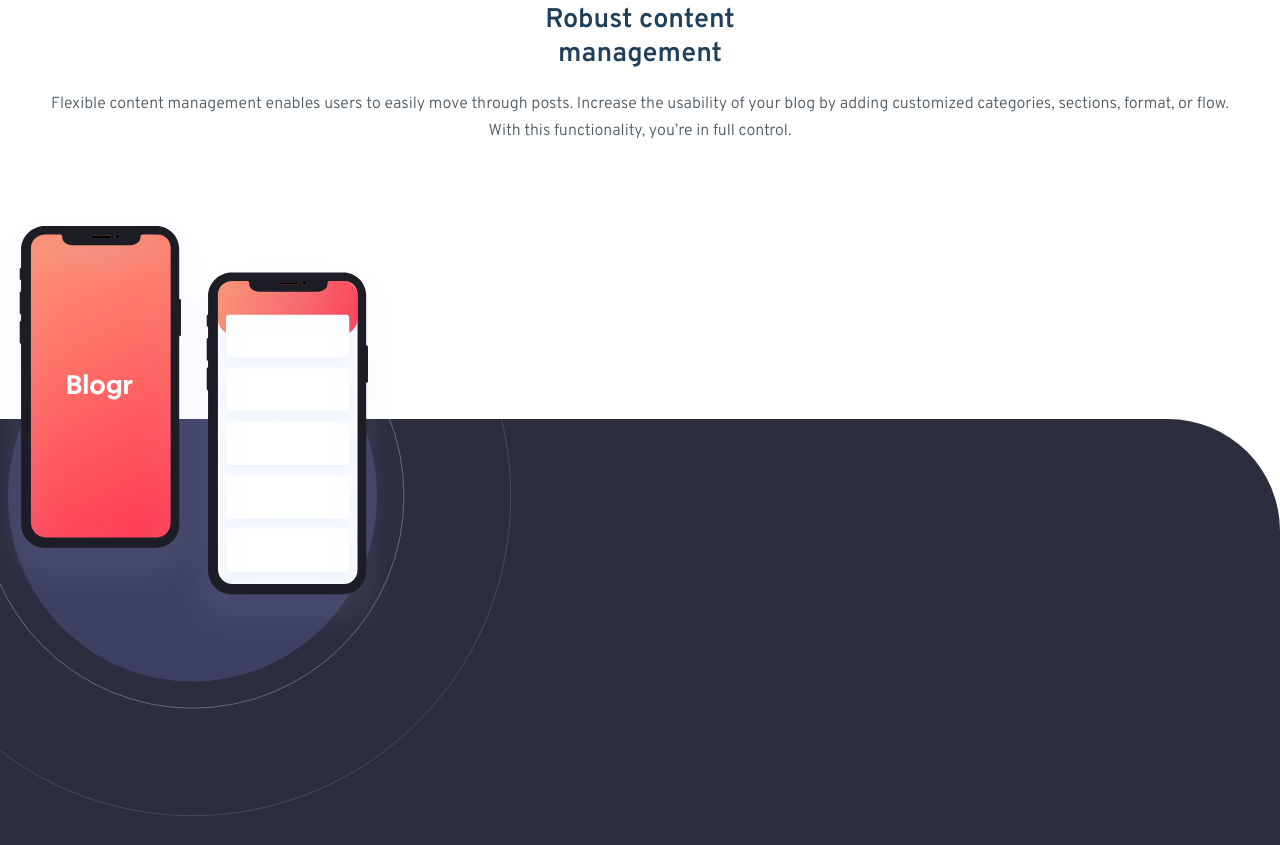
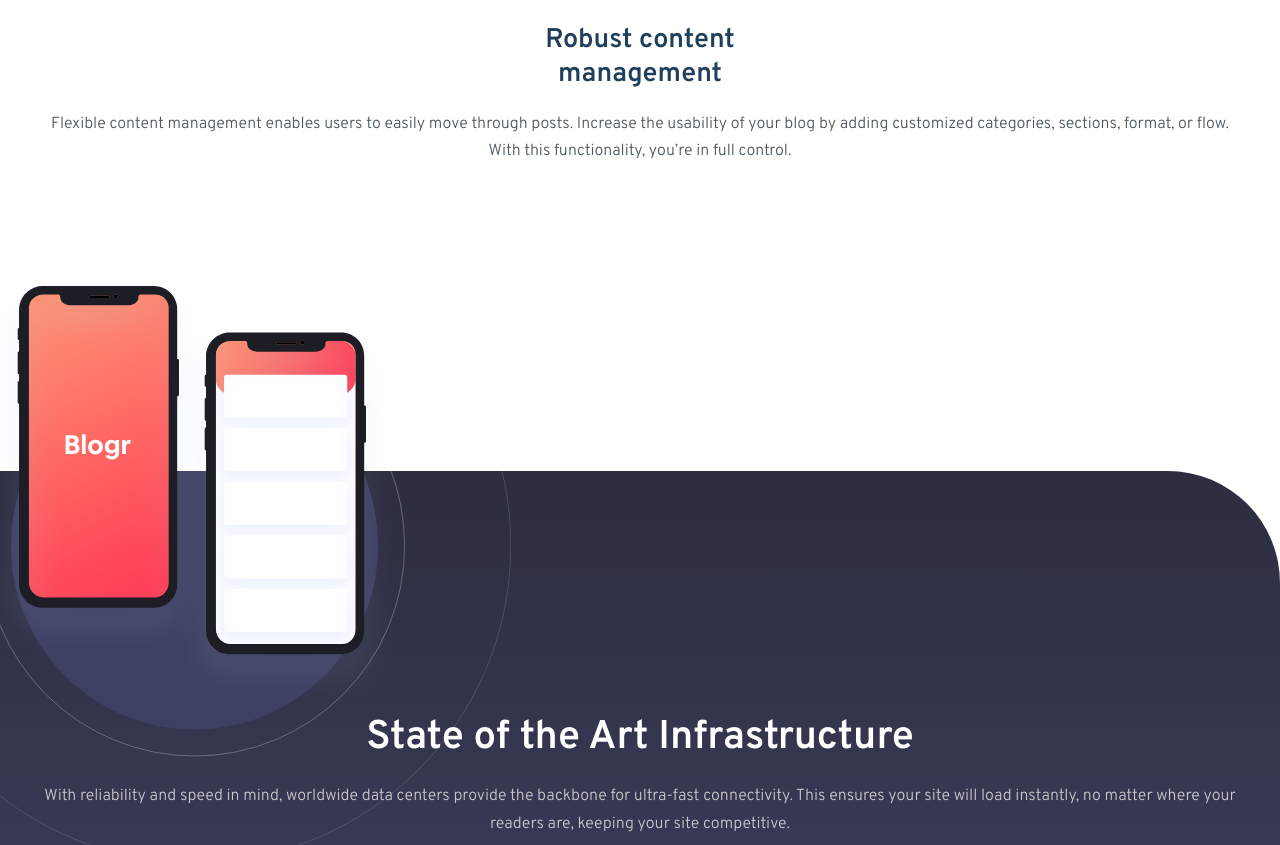
Before and after one commit to ebukaharry/Blogr, a plain HTML site: page index.html in a window 1280 px wide. Shown: the part 1475-2320 px from the top of the page. Drawn offline with Linux system fonts and the light colour scheme.

Commit message:
initial commit

```diff
--- a/index.html
+++ b/index.html
@@ -21,7 +21,7 @@
 </head>
 <body>
   <div class="container">
-    <div class="svg-bg">
+    <div class="svg-bg">z
       <nav id="top-nav">
         <h1>
           <a href="#" class="logo"><img src="/images/logo.svg" alt=""></a>
@@ -127,8 +127,27 @@
         </div>
       </section>
       <img src="/images/illustration-phones.svg" class="phones" alt="">
+      <div class="state-of">
+        <h1>State of the Art Infrastructure</h1>
+        <p>With reliability and speed in mind, worldwide data centers provide the backbone for ultra-fast connectivity.
+          This ensures your site will load instantly, no matter where your readers are, keeping your site competitive.</p>
+      </div>
   </div>
 
+  <div class="free-open">
+    <img src="./images/illustration-laptop-desktop.svg" class="laptop desktop" alt="">
+    <h1>Free, open, simple</h1>
+    <p>Blogr is a free and open source application backed by a large community of helpful developers. It supports
+      features such as code syntax highlighting, RSS feeds, social media integration, third-party commenting tools,
+      and works seamlessly with Google Analytics. The architecture is clean and is relatively easy to learn.</p>
+
+      <div class="tooling">
+         <h1>Powerful tooling</h1>
+      <p>Batteries included. We built a simple and straightforward CLI tool that makes customization and deployment a breeze, but
+        capable of producing even the most complicated sites.</p>
+      </div>
+
+  </div>
   Product
 
   Overview
@@ -144,26 +163,6 @@
   Blog
   Careers
 
-
-
-
-
-
-
-
-
-  State of the Art Infrastructure
-  With reliability and speed in mind, worldwide data centers provide the backbone for ultra-fast connectivity.
-  This ensures your site will load instantly, no matter where your readers are, keeping your site competitive.
-
-  Free, open, simple
-  Blogr is a free and open source application backed by a large community of helpful developers. It supports
-  features such as code syntax highlighting, RSS feeds, social media integration, third-party commenting tools,
-  and works seamlessly with Google Analytics. The architecture is clean and is relatively easy to learn.
-
-  Powerful tooling
-  Batteries included. We built a simple and straightforward CLI tool that makes customization and deployment a breeze, but
-  capable of producing even the most complicated sites.
 
   Product
 
--- a/style.css
+++ b/style.css
@@ -223,7 +223,7 @@ nav a:hover {
     position: relative;
 }
 
-.future h1 {
+.future h1, .free-open h1 {
     font-family: 'Overpass', sans-serif;
     font-size: 27px;
     font-weight: 600;
@@ -242,7 +242,7 @@ nav a:hover {
     padding-bottom: 1.8em;
 }
 
-.future p {
+.future p, .state-of p, .free-open p{
     margin: 20px;
     text-align: center;
     padding: 0 20px;
@@ -252,13 +252,32 @@ nav a:hover {
 }
 
 .infrastructure-wrap {
-    padding-top: 10em;
+    padding-top: 12em;
+    overflow: hidden;
+}
+
+.infrastructure-wrap .state-of {
+    position: relative;
+    bottom: 52em;
+}
+
+.infrastructure-wrap .state-of h1 {
+    font-size: 2.5em;
+    color: var(--white);
+    text-align: center;
+    font-weight: 600;
+}
+
+.infrastructure-wrap .state-of p {
+    color: var(--grayishBlue);
+    margin: 20px 20px 0 20px;
+    padding: 0px 23px;
 }
 
 .infrastructure .infrastructure-container {
-    height: 45em;
+    height: 40em;
     width: 100vw;
-    background: var(--darkerGrayishBlue);
+    background: linear-gradient(to bottom, var(--darkerGrayishBlue), var(--desaturatedBlue));
     border-top-right-radius: 7em;
     border-bottom-left-radius: 6em;
     padding-top: 30px;
@@ -266,18 +285,29 @@ nav a:hover {
 }
 
 .infrastructure .circles {
-    width: 23.6em;
+    width: 23em;
     margin-top: 52px;
     margin-bottom: 54px;
-    font-size: 27px;
-    right: 126px;
+    font-size: 27.5px;
+    right: 122px;
     position: relative;
     bottom: 325px;
 }
 
+
 .phones {
     width: 25.5em;
     position: relative;
-    bottom: 58em;
-    right: 10px;
+    bottom: 52.5em;
+    right: 12px;
 }
+
+
+.free-open {
+    position: relative;
+    bottom: 43em;
+}
+
+.tooling {
+    padding-top: 20px;
+}
```
